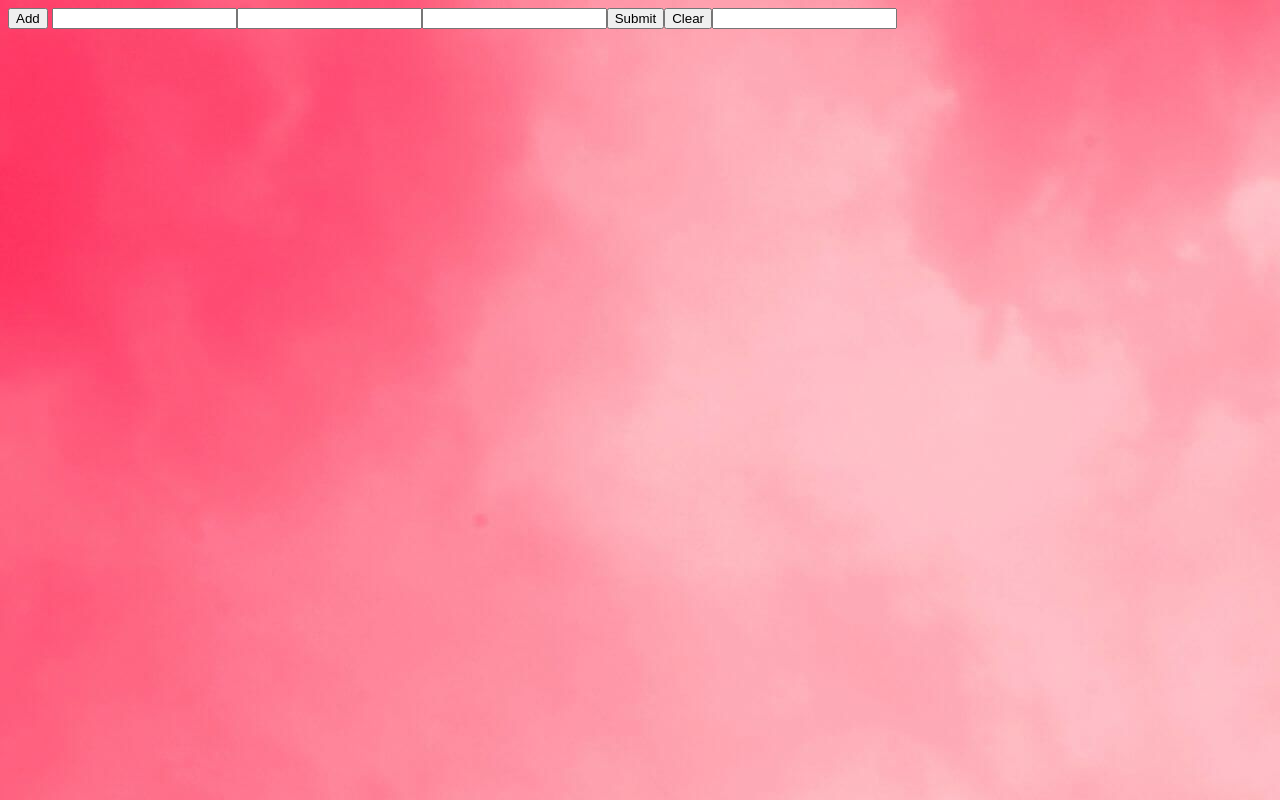
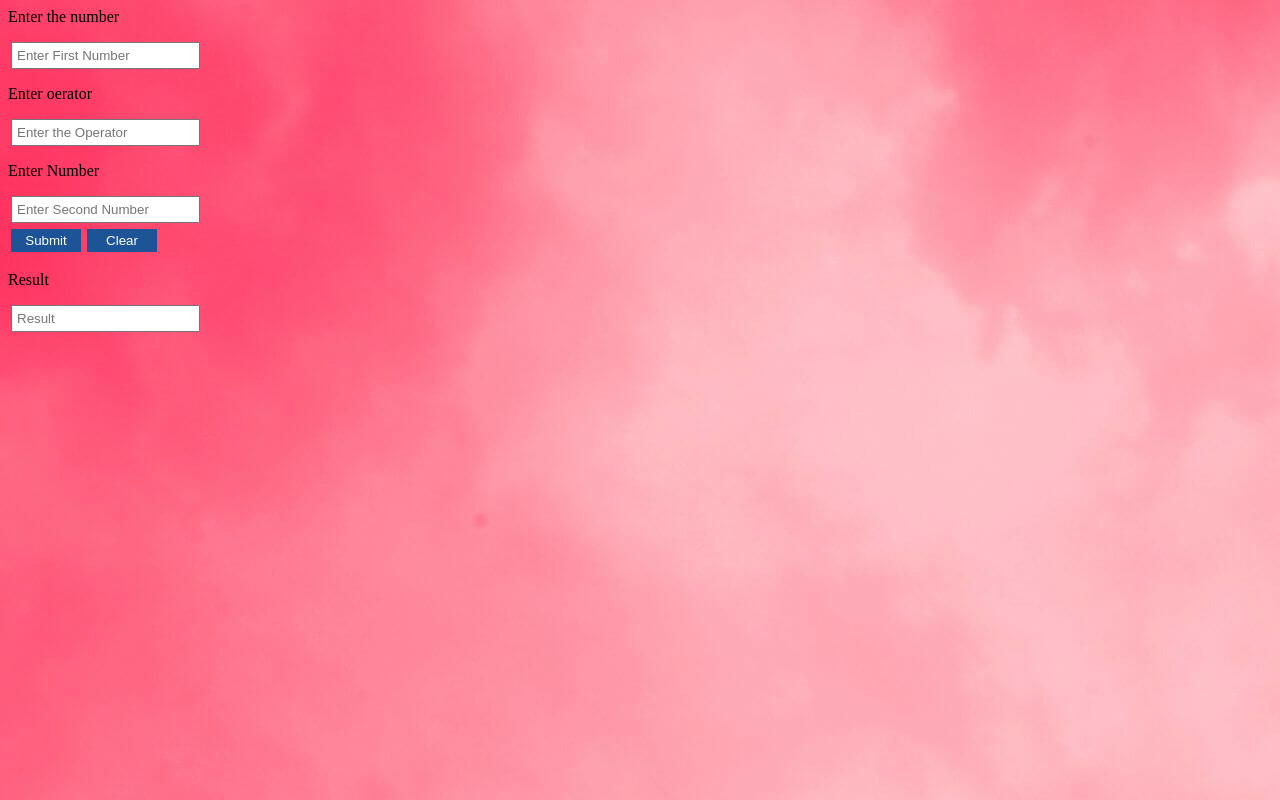
Before and after one commit to yuvaprasath7/Daily-task, a plain HTML site: page Task/domelements.html in a window 1280 px wide. Both pictures are taken after a click on the button "Add". Drawn offline with Linux system fonts and the light colour scheme.

Commit message:
initial commit

```diff
--- a/Task/domelements.html
+++ b/Task/domelements.html
@@ -4,10 +4,28 @@
     <script>
         document.body.style.backgroundImage = "url('./../images/w-qjCHPZbeXCQ-unsplash.jpg')";
         var a = document.createElement("button")
+        a.setAttribute("id", "adbtn")
         a.innerHTML = "Add";
+        a.style.display = "block"
+        a.style.padding = '8px';
+        a.style.color = "white"
+        a.style.background = "#1C5497"
+        a.style.border = "none"
+        a.style.width = "80px"
+        document.body.appendChild(a).onclick = function () {
+            var T = document.getElementById("adbtn");
+            T.style.display = "none";
+            const flabel =document.createElement("p")
+            flabel.setAttribute('id','label')
+            flabel.innerHTML="Enter the number"
+            document.body.appendChild(flabel);
 
-        document.body.appendChild(a).onclick = function () {
             var x = document.createElement("input");
+            x.placeholder = "Enter First Number"
+            x.innerHTML = "Number One"
+            x.style.display = "block"
+            x.style.padding = "4px";
+            x.style.margin = "3px"
             document.body.appendChild(x).onkeypress = function (evt) {
                 var ASCIICode = (evt.which) ? evt.which : evt.keyCode
                 if (ASCIICode > 31 && (ASCIICode < 48 || ASCIICode > 57))
@@ -15,8 +33,15 @@
                 return true;
             };
             x.setAttribute("id", "Inputone");
-
+            const mlabel =document.createElement("p")
+            mlabel.setAttribute('id','secondlabel')
+            mlabel.innerHTML="Enter  oerator"
+            document.body.appendChild(mlabel);
             var y = document.createElement("input");
+            y.placeholder = "Enter the Operator"
+            y.style.display = "block"
+            y.style.padding = "4px";
+            y.style.margin = "3px"
             document.body.appendChild(y).onkeypress = function (evt) {
                 var ASCIICode = (evt.which) ? evt.which : evt.keyCode
                 if (ASCIICode > 31 && (ASCIICode < 42 || ASCIICode > 47))
@@ -24,8 +49,15 @@
                 return true;
             };
             y.setAttribute("id", "operator");
-
+            const tlabel =document.createElement("p")
+            tlabel.setAttribute('id','tlabel')
+            tlabel.innerHTML="Enter Number"
+            document.body.appendChild(tlabel);
             var z = document.createElement("input");
+            z.placeholder = "Enter Second Number"
+            z.style.display = "block"
+            z.style.padding = "4px";
+            z.style.margin = "3px"
             document.body.appendChild(z).onkeypress = function (evt) {
                 var ASCIICode = (evt.which) ? evt.which : evt.keyCode
                 if (ASCIICode > 31 && (ASCIICode < 48 || ASCIICode > 57))
@@ -33,14 +65,19 @@
                 return true;
             };
             z.setAttribute("id", "Inputthree");
-
             var b = document.createElement("button")
             b.innerHTML = "Submit";
+            b.style.color = "white"
+            b.style.background = "#1C5497"
+            b.style.border = "none"
+            b.style.width = "70px"
+            b.style.padding = "4px";
+            b.style.margin = "3px"
+            b.setAttribute("id", "submit");
             document.body.appendChild(b).onclick = function () {
                 var Inputone = document.getElementById('Inputone').value;
                 var operator = document.getElementById('operator').value;
                 var Inputthrees = document.getElementById('Inputthree').value;
-
                 let result;
                 switch (operator) {
                     case "+":
@@ -63,12 +100,47 @@
             };
             var c = document.createElement("button")
             c.innerHTML = "Clear";
-            document.body.appendChild(c);
+            c.style.padding = "4px";
+            c.style.margin = "3px";
+            c.style.color = "white"
+            c.style.background = "#1C5497"
+            c.style.border = "none"
+            c.style.width = "70px"
+            c.setAttribute("id", "clear");
+            document.body.appendChild(c).onclick = function () {
+                const inputs = document.querySelectorAll("input");
+                inputs.forEach(input => {
+                    input.parentNode.removeChild(input);
+                });
+                const submitbtn = document.getElementById("submit");
+                submitbtn.remove();
 
+                const clearbtn = document.getElementById("clear");
+                clearbtn.remove();
+
+                const fclear =document.getElementById("label");
+                fclear.remove();
+
+                const sclear =document.getElementById("secondlabel");
+                sclear.remove();
+
+                const tclear = document.getElementById("tlabel")
+                tclear.remove();
+
+                const lclear =document.getElementById("rlabel")
+                lclear.remove();
+            };
+            const llabel =document.createElement("p")
+            llabel.innerHTML="Result"
+            llabel.setAttribute('id','rlabel')
+            document.body.appendChild(llabel);
             var r = document.createElement("input");
+            r.placeholder = "Result"
+            r.style.display = "block"
+            r.style.padding = "4px";
+            r.style.margin = "3px"
             document.body.appendChild(r);
             r.setAttribute("id", "results");
-
         }
     </script>
 </body>
```
Also changed, not shown: Task/index.html (+22 -0 lines).
